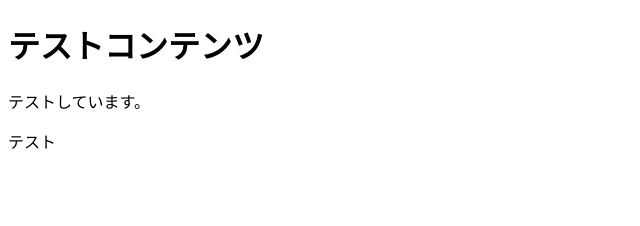
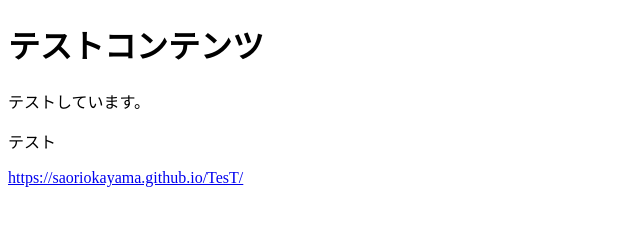
Before and after one commit to SaoriOKAYAMA/TesT, a plain HTML site: page index.html in a window 1280 px wide. Shown: the whole page, without its empty margins (0-640 px from the left). Drawn offline with Linux system fonts and the light colour scheme.

Commit message:
URL追加

```diff
--- a/index.html
+++ b/index.html
@@ -10,5 +10,6 @@
     <h1>テストコンテンツ</h1>
     <p>テストしています。</p>
     <p>テスト</p>
+    <p><a href="https://saoriokayama.github.io/TesT/">https://saoriokayama.github.io/TesT/</a></p>
 </body>
 </html>
```
